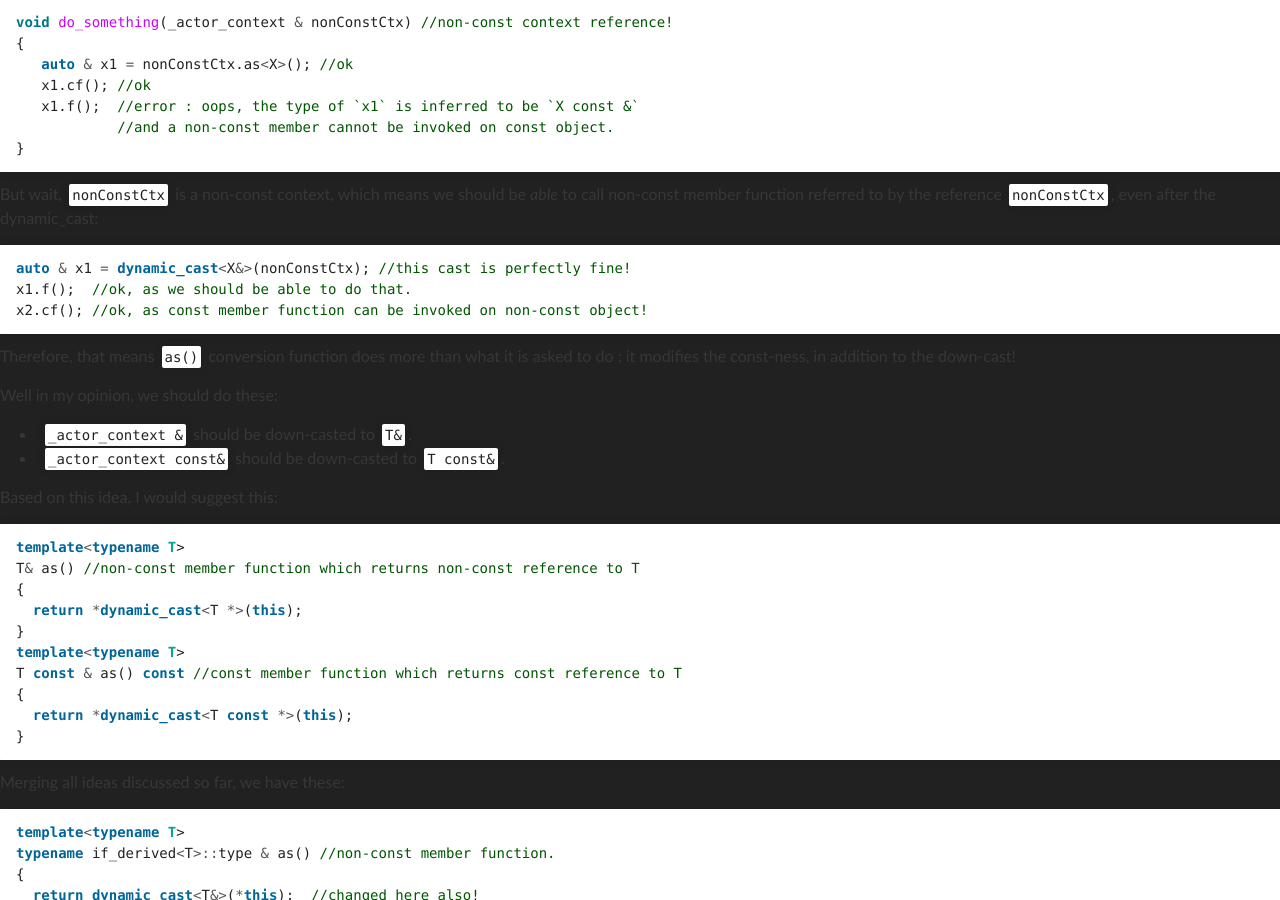
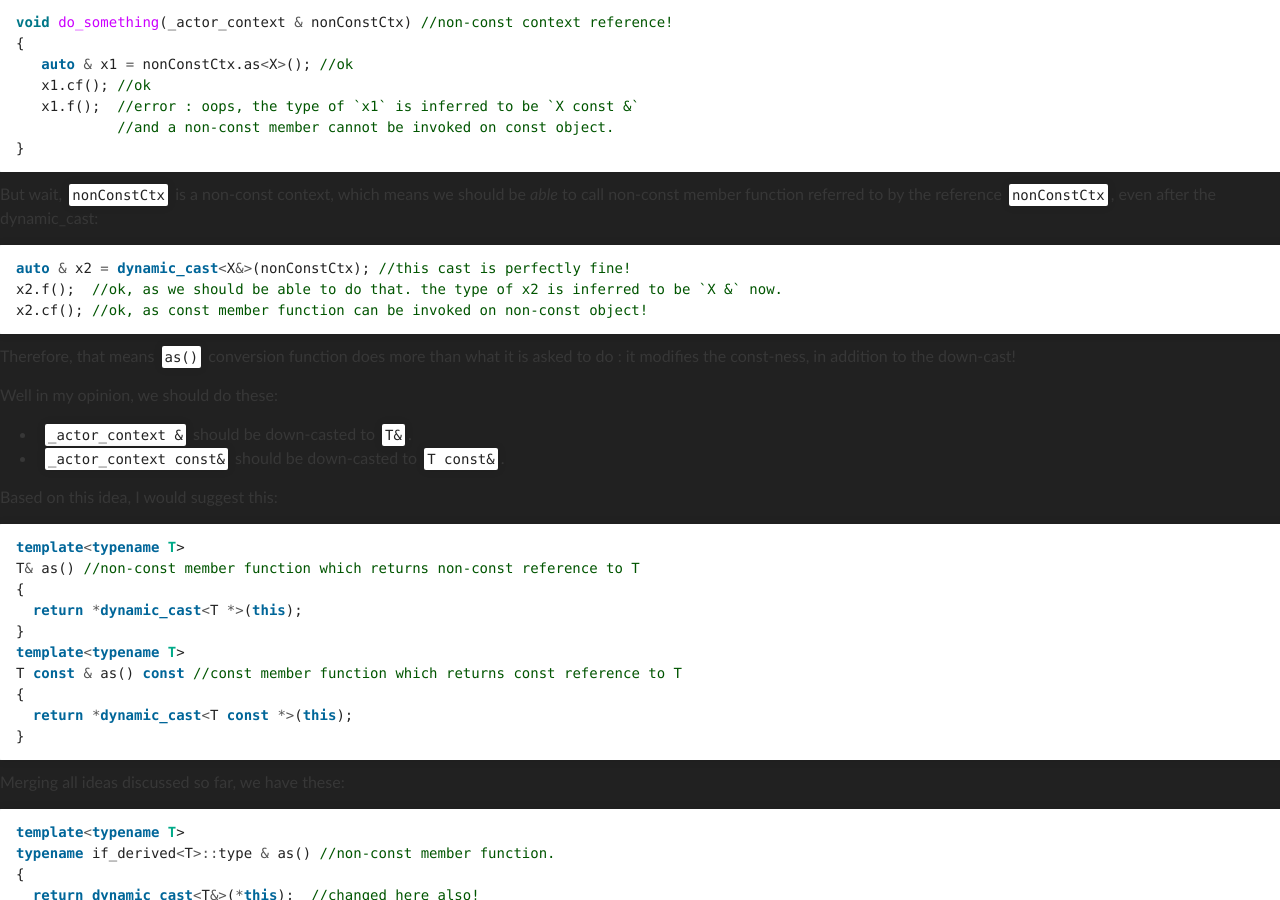
Before and after one commit to snawaz/snawaz.github.com, a Jekyll site: the page built from _posts/2012-09-02-review-of-casablanca.markdown, in a window 1280 px wide and 900 px high, scrolled down 3639 px. Built offline with Jekyll 4.4.1, drawn with Linux system fonts in a browser that asks for light colours; comment, search, counter and statistics services are not loaded.

Commit message:
Update _posts/2012-09-02-review-of-casablanca.markdown
some correction in : Immutability Is Important!

```diff
--- a/_posts/2012-09-02-review-of-casablanca.markdown
+++ b/_posts/2012-09-02-review-of-casablanca.markdown
@@ -171,8 +171,8 @@ void do_something(_actor_context & nonConstCtx) //non-const context reference!
 But wait, `nonConstCtx` is a non-const context, which means we should be *able* to call non-const member function referred to by the reference `nonConstCtx`, even after the dynamic_cast:
 
 {% highlight cpp%}
-auto & x1 = dynamic_cast<X&>(nonConstCtx); //this cast is perfectly fine!
-x1.f();  //ok, as we should be able to do that.
+auto & x2 = dynamic_cast<X&>(nonConstCtx); //this cast is perfectly fine!
+x2.f();  //ok, as we should be able to do that. the type of x2 is inferred to be `X &` now.
 x2.cf(); //ok, as const member function can be invoked on non-const object!
 {% endhighlight %}
 
```
